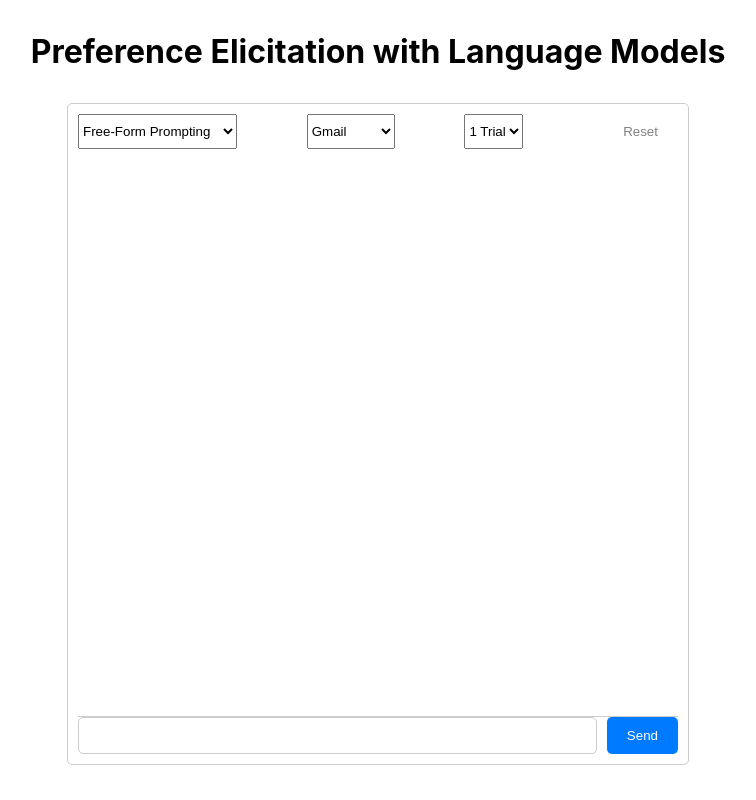
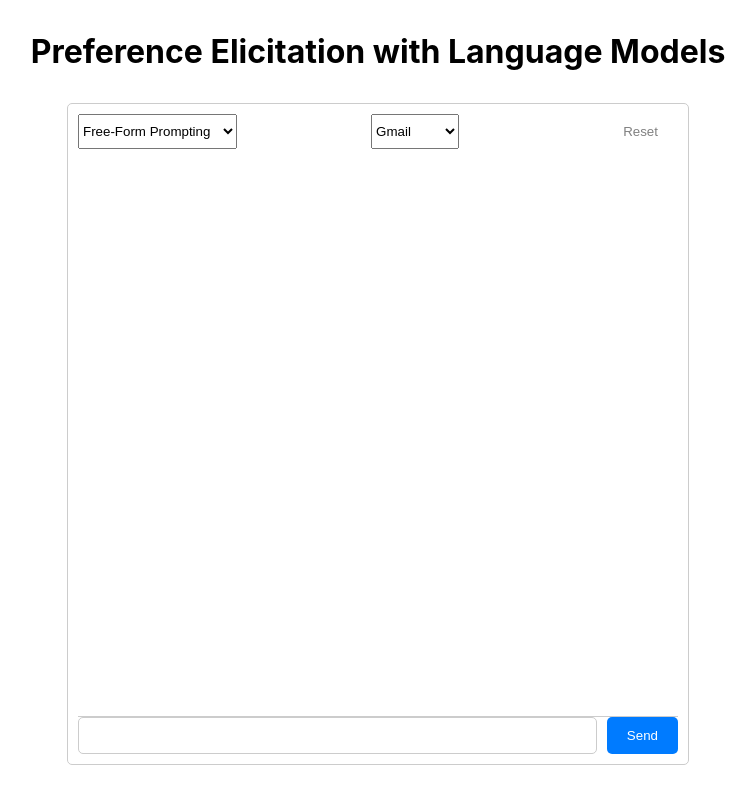
Before and after one commit to chengzr01/thesis-study, a React (Create React App) app: page / in a window 1280 px wide. Shown: the whole page, without its empty margins (262-1018 px from the left). Built offline with nearby package versions, Linux system fonts and the light colour scheme.

Commit message:
update test state

```diff
--- a/src/App.js
+++ b/src/App.js
@@ -10,15 +10,11 @@ function App() {
   const [testSetting, setTestSetting] = useState("free-form-prompting");
   const [testState, setTestState] = useState("unfinished");
   const [epochNumber, setEpochNumber] = useState(0);
-  const [trialNumber, setTrialNumber] = useState(1);
+  const [trialNumber, setTrialNumber] = useState(5);
   const messagesEndRef = useRef(null);
 
   const handleAppChange = (event) => {
     setSelectedApp(event.target.value);
-  };
-
-  const handleTrialChange = (event) => {
-    setTrialNumber(event.target.value);
   };
 
   const handleSettingChange = (event) => {
@@ -36,6 +32,9 @@ function App() {
     if (input.trim()) {
       const newMessage = { text: input, sender: "user" };
       setMessages([...messages, newMessage]);
+      if (input.trim() === "#") {
+        setTestState("finished");
+      }
       if (testSetting === "free-form-prompting") {
         axios
           .post("/serve/response/", {
@@ -60,7 +59,7 @@ function App() {
             console.error("There was an error!", error);
           });
       } else if (testSetting === "original-preference-elicitation") {
-        if (testState === "unfinished") {
+        if (testState === "unfinished" && input.trim() !== "#") {
           axios
             .post("/serve/question/", {
               motivation_app: selectedApp,
@@ -80,7 +79,7 @@ function App() {
                 ]);
                 let newEpochNumber = epochNumber + 1;
                 setEpochNumber(newEpochNumber);
-                if (newEpochNumber >= trialNumber) {
+                if (newEpochNumber >= trialNumber || input.trim() === "#") {
                   setTestState("finished");
                 }
               }, 1000);
@@ -115,7 +114,7 @@ function App() {
             });
         }
       } else if (testSetting === "finetuned-preference-elicitation") {
-        if (testState === "unfinished") {
+        if (testState === "unfinished" && input.trim() !== "#") {
           axios
             .post("/serve/question/", {
               motivation_app: selectedApp,
@@ -135,7 +134,7 @@ function App() {
                 ]);
                 let newEpochNumber = epochNumber + 1;
                 setEpochNumber(newEpochNumber);
-                if (newEpochNumber >= trialNumber) {
+                if (newEpochNumber >= trialNumber || input.trim() === "#") {
                   setTestState("finished");
                 }
               }, 1000);
@@ -170,6 +169,7 @@ function App() {
             });
         }
       }
+
       setInput("");
     }
   };
@@ -231,18 +231,6 @@ function App() {
             <option value="spotify">Spotify</option>
             <option value="messenger">Messenger</option>
           </select>
-          <select
-            value={trialNumber}
-            onChange={handleTrialChange}
-            style={{
-              paddingTop: "0.5em",
-              paddingBottom: "0.5em",
-            }}
-          >
-            <option value={1}>1 Trial</option>
-            <option value={3}>3 Trial</option>
-            <option value={5}>5 Trial</option>
-          </select>
           <button
             onClick={handleReset}
             style={{ backgroundColor: "white", color: "gray" }}
```
